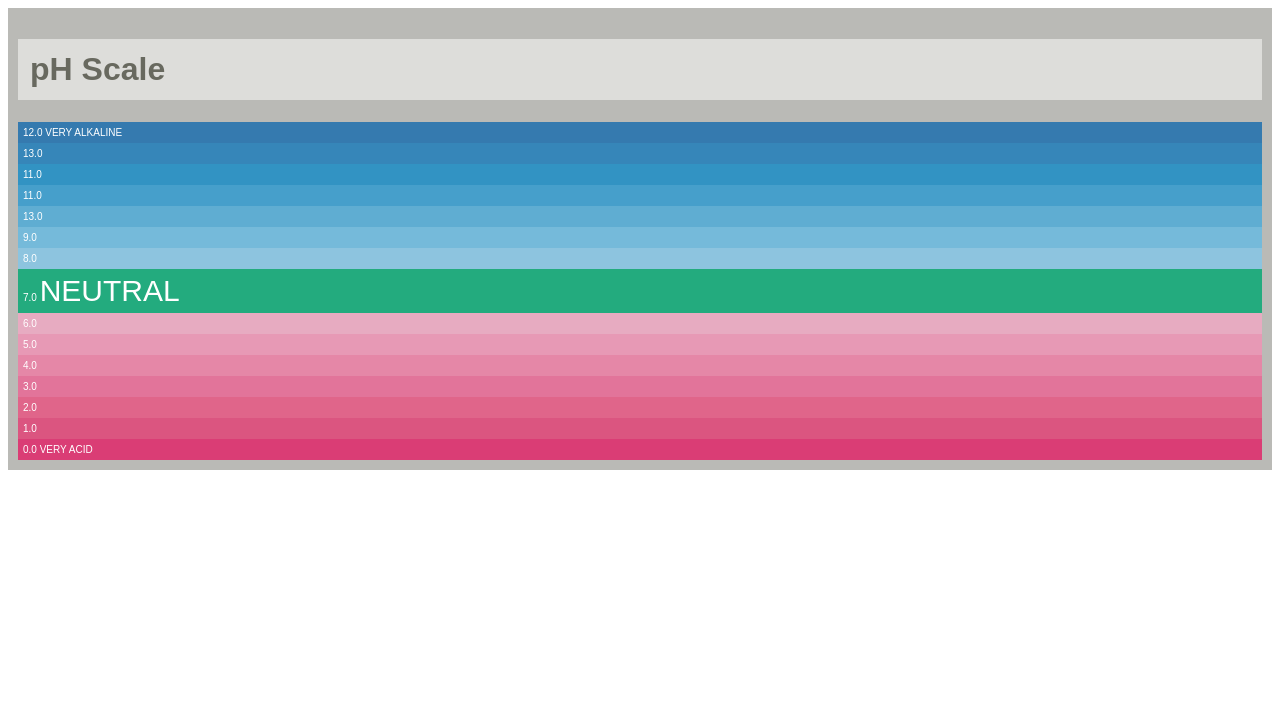
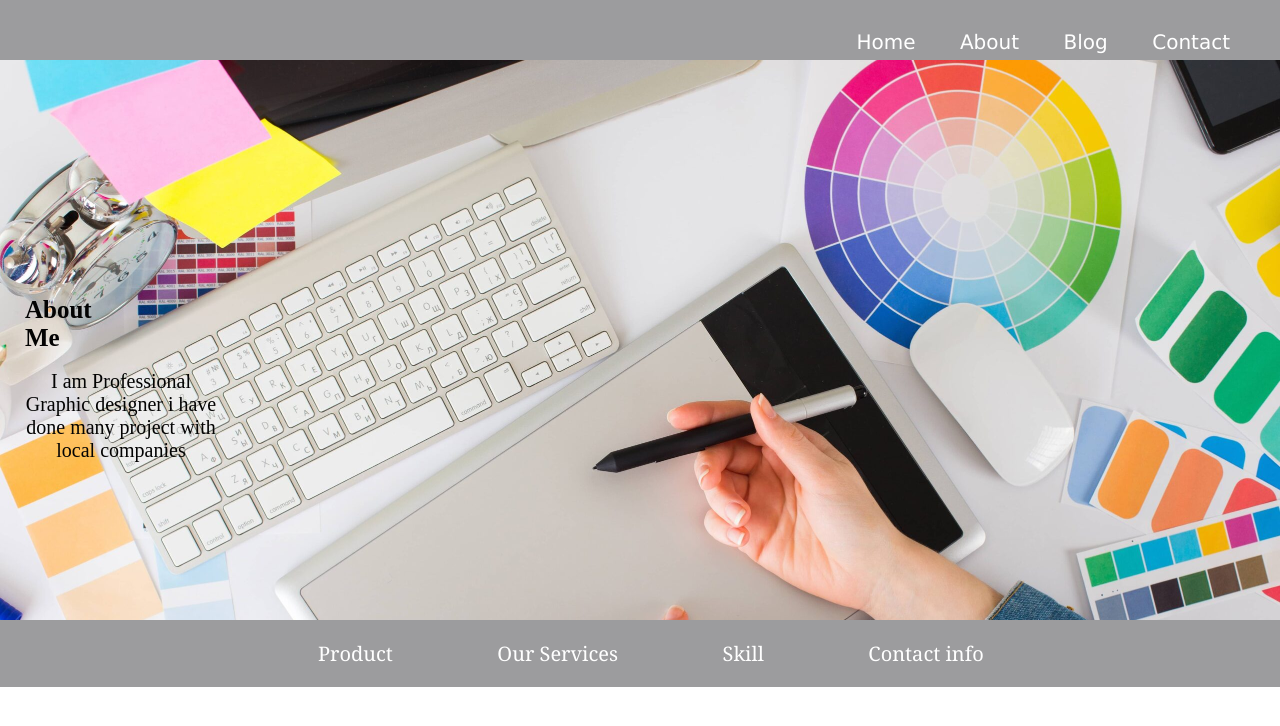
Before and after one commit to Rameen346/Web03, a plain HTML site: page index.html in a window 1280 px wide. Drawn offline with Linux system fonts and the light colour scheme.

Commit message:
Add files via upload

```diff
--- a/index.html
+++ b/index.html
@@ -1,28 +1,40 @@
+<!DOCTYPE html>
 <html lang="en">
 
 <head>
     <meta charset="UTF-8">
-    <link href="STYLE.css" rel="stylesheet" type="text/css" />
-    <title></title>
+    <meta http-equiv="X-UA-Compatible" content="IE=edge">
+    <meta name="viewport" content="width=device-width, initial-scale=1.0">
+    <title>Graphic Designer Leading </title>
+    <link rel="stylesheet" href="style.css">
 </head>
 
 <body>
-    <div class="container">
-        <h1>pH Scale</h1>
-        <p class="first">12.0 VERY ALKALINE</p>
-        <p class="second">13.0</p>
-        <p class="third">11.0</p>
-        <p class="fourth">11.0</p>
-        <p class="fifth">13.0</p>
-        <p class="six">9.0</p>
-        <p class="seven">8.0</p>
-        <p class="eight">7.0 <SPAN style="font-size: 30px">NEUTRAL</SPAN></p>
-        <p class="nine">6.0</p>
-        <p class="ten">5.0</p>
-        <p class="eleven">4.0</p>
-        <p class="twelve">3.0</p>
-        <p class="thirteen">2.0</p>
-        <p class="fourteen">1.0</p>
-        <p class="fifthteen">0.0 VERY ACID</p>
-    </div>
+    <header>
+        <nav>
+            <ul>
+                <li><a href="#">Home</a></li>
+                <li><a href="#">About</a></li>
+                <li><a href="#">Blog</a></li>
+                <li><a href="#">Contact</a></li>
+            </ul>
+        </nav>
+    </header>
+
+    <section class="banner">
+        <h1>About Me</h1><br>
+        <p>I am Professional Graphic designer i have done many project with local companies</p>
+    </section>
+    <footer>
+        <div>
+            <ul>
+                <li><a href="#">Product</a></li>
+                <li><a href="#">Our Services</a></li>
+                <li><a href="#">Skill</a></li>
+                <li><a href="#">Contact info</a></li>
+            </ul>
+        </div>
+    </footer>
 </body>
+
+</html>
--- a/style.css
+++ b/style.css
@@ -1,85 +1,92 @@
-.container {
-    border: 10px solid #babab6;
-    background-color: #babab6;
+body {
+  margin: 0;
+  padding: 0;
+  font-family: Arial, sans-serif;
+  background-image: linear-gradient(#333);
 }
 
-h1 {
-    color: rgb(104, 105, 95);
-    font-family: Arial;
-    San Serif;
-    padding: 12px;
-    background-color: rgb(221, 221, 218)
+header {
+  background-color: #6a6a6da9;
+  padding: 30px;
+}
+
+nav {
+  float: right;
+}
+
+nav ul {
+  margin: 0;
+  padding: 0;
+  list-style: none;
+}
+
+nav ul li {
+  padding: 0;
+
+  display: inline-block;
+}
+
+nav ul li a {
+  color: #fff;
+  text-decoration: none;
+  padding: 10px 20px;
+  font-family: 'Lucida Sans', 'Lucida Sans Regular', 'Lucida Grande', 'Lucida Sans Unicode', Geneva, Verdana, sans-serif;
+  font-size: 20px;
+}
+
+.banner {
+  background-image: url("Graphic.jpeg");
+  background-size: cover;
+  text-align: center;
+  color: #fff;
+  padding: 215px 0;
+}
+
+.banner h1 {
+  color: rgb(3, 3, 3);
+  text-align: center;
+  margin-left: 25px;
+  height: 15px;
+  width: 15px;
+  font-family: 'Times New Roman', Times, serif;
+  font-size: 25px;
+}
+
+.banner p {
+  color: rgb(3, 3, 3);
+  margin-left: 25px;
+  height: 15px;
+  width: 15%;
+  font-family: 'Times New Roman', Times, serif;
+  font-size: 20px;
 }
 
 div {
-    background-color: #babab6;
+  margin-left: 20%;
 }
 
-p {
-    color: #fff;
-    padding: 5px;
-    margin: 0;
-    font-family: Arial;
-    San Serif;
-    font-size: 10px;
+footer {
+  background-color: #6a6a6da9;
+  ;
+  padding: 20px;
+
 }
 
-p.first {
-    background-color: rgb(53, 122, 175);
+footer ul {
+  margin: 0;
+  padding: 0;
+  list-style: none;
 }
 
-p.second {
-    background-color: rgb(54, 134, 185);
+footer ul li {
+  display: inline-block;
+
 }
 
-p.third {
-    background-color: #3293c3;
+footer ul li a {
+  color: #fff;
+  text-decoration: none;
+  padding: 10px 50px;
+  font-family: Georgia, 'Times New Roman', Times, serif;
+  font-size: 20px;
 }
-
-p.fourth {
-    background-color: #469fcb;
-}
-
-p.fifth {
-    background-color: #5fadd2;
-}
-
-p.six {
-    background-color: #75bada;
-}
-
-p.seven {
-    background-color: #8dc4df;
-}
-
-p.eight {
-    background-color: #23ab7e;
-}
-
-p.nine {
-    background-color: #e7abc1;
-}
-
-p.ten {
-    background-color: #e799b5;
-}
-
-p.eleven {
-    background-color: #e587a7;
-}
-
-p.twelve {
-    background-color: #e2749a;
-}
-
-p.thirteen {
-    background-color: #e0658a;
-}
-
-p.fourteen {
-    background-color: #db5580;
-}
-
-p.fifthteen {
-    background-color: #da3d75;
-}
```
